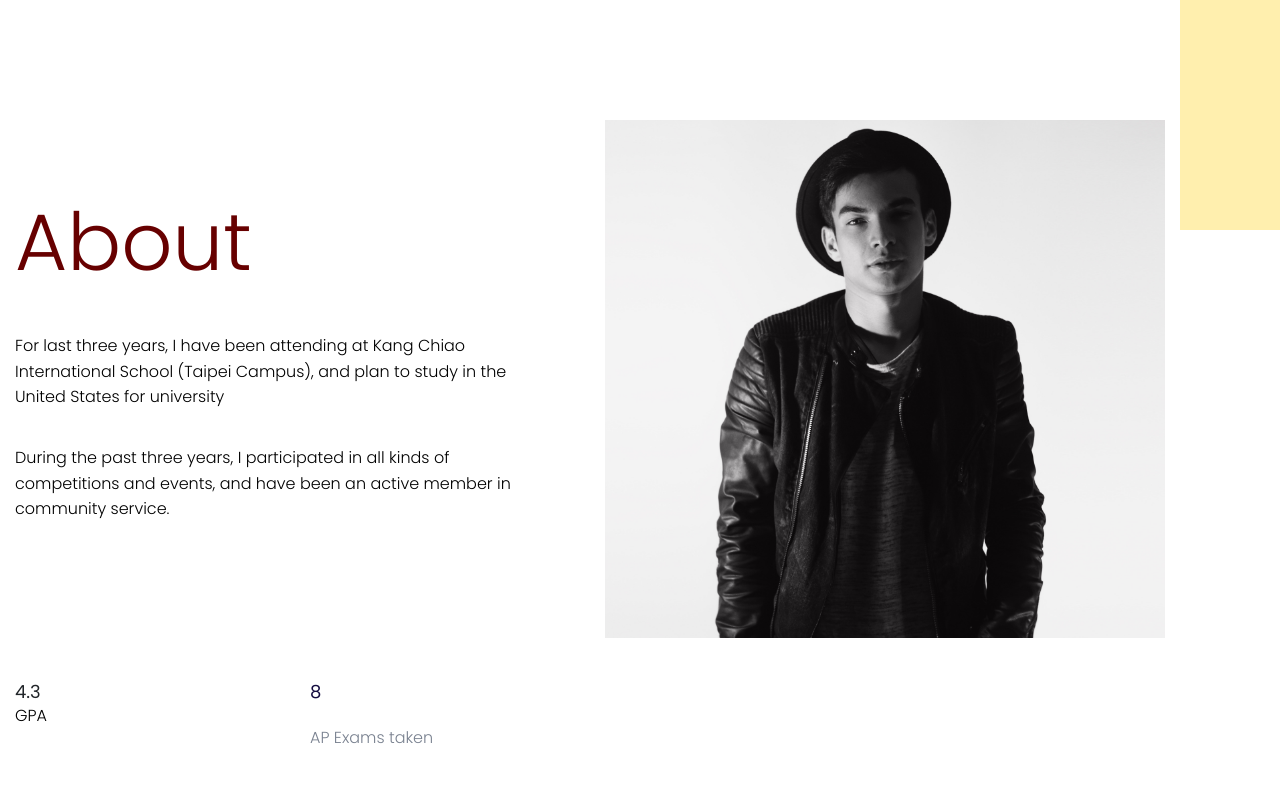
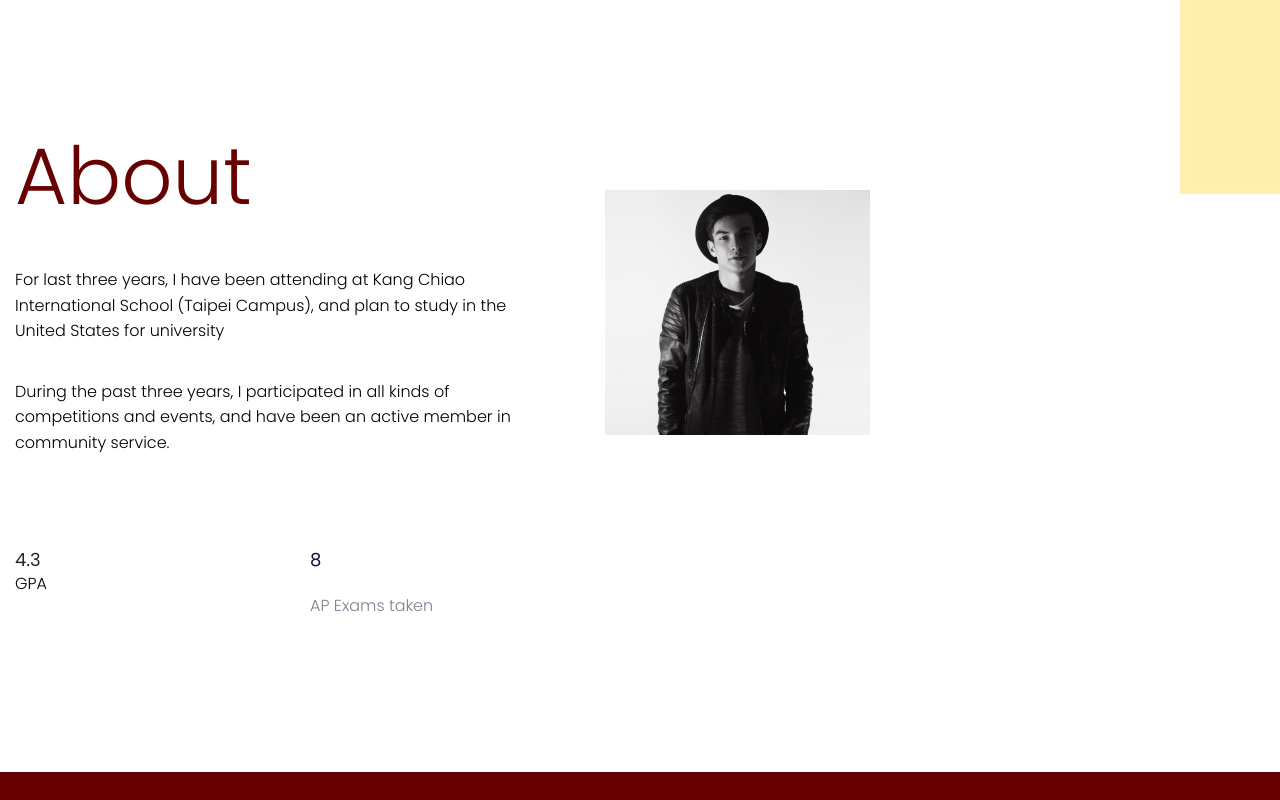
Before and after one commit to aaronchen2007/aaronchen2007, a plain HTML site: page index.html in a window 1280 px wide. Shown: the part 980-1780 px from the top of the page. Drawn offline with Linux system fonts and the light colour scheme.

Commit message:
Testing image position

```diff
--- a/index.html
+++ b/index.html
@@ -115,7 +115,7 @@
                         <p>During the past three years, I participated in all kinds of competitions and events, and have been an active member in community service.</p>
                     </div>
                 </div>
-                <div class="col-lg-6">
+                <div class="col-lg-3">
                     <div class="about-img">
                         <img src="assets/img/gallery/about1.png" alt="">
                     </div>
```
